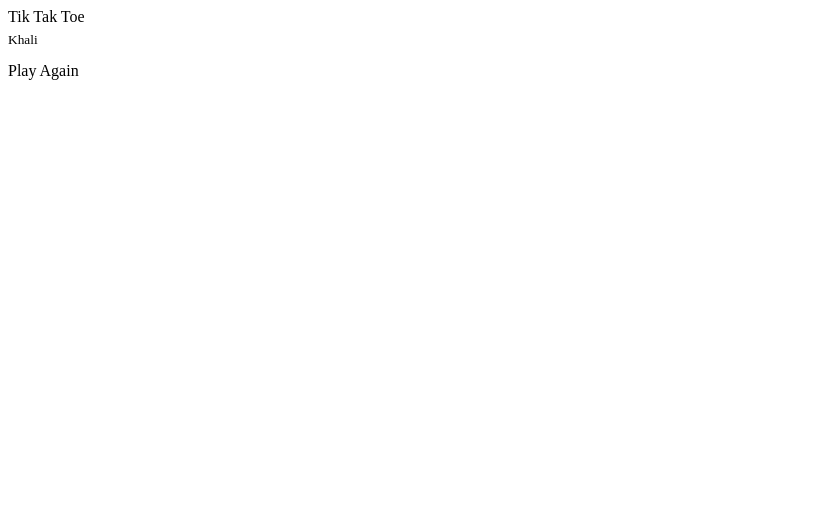
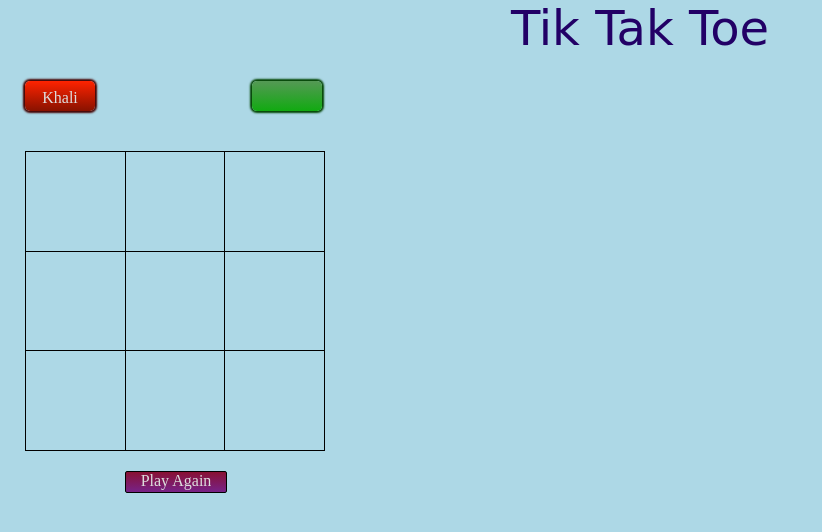
Before and after one commit to ianshshakya/tik_tak_toe, a plain HTML site: page index.html in a window 1280 px wide. Shown: the whole page, without its empty margins (0-822 px from the left). Drawn offline with Linux system fonts and the light colour scheme.

Commit message:
Update index.html

```diff
--- a/index.html
+++ b/index.html
@@ -3,7 +3,7 @@
     <head>
         <title>Tik tok toe</title>
 
-         <link rel="stylesheet"
+         <link rel="stylesheet" href="Style.css"/>
 
 
     </head>
@@ -46,7 +46,7 @@
          <div id="result2">
          </div>
          <div id="again" onclick="start()">Play Again</div>
-
+         <script src="bot"></script>
 
 
 
```
